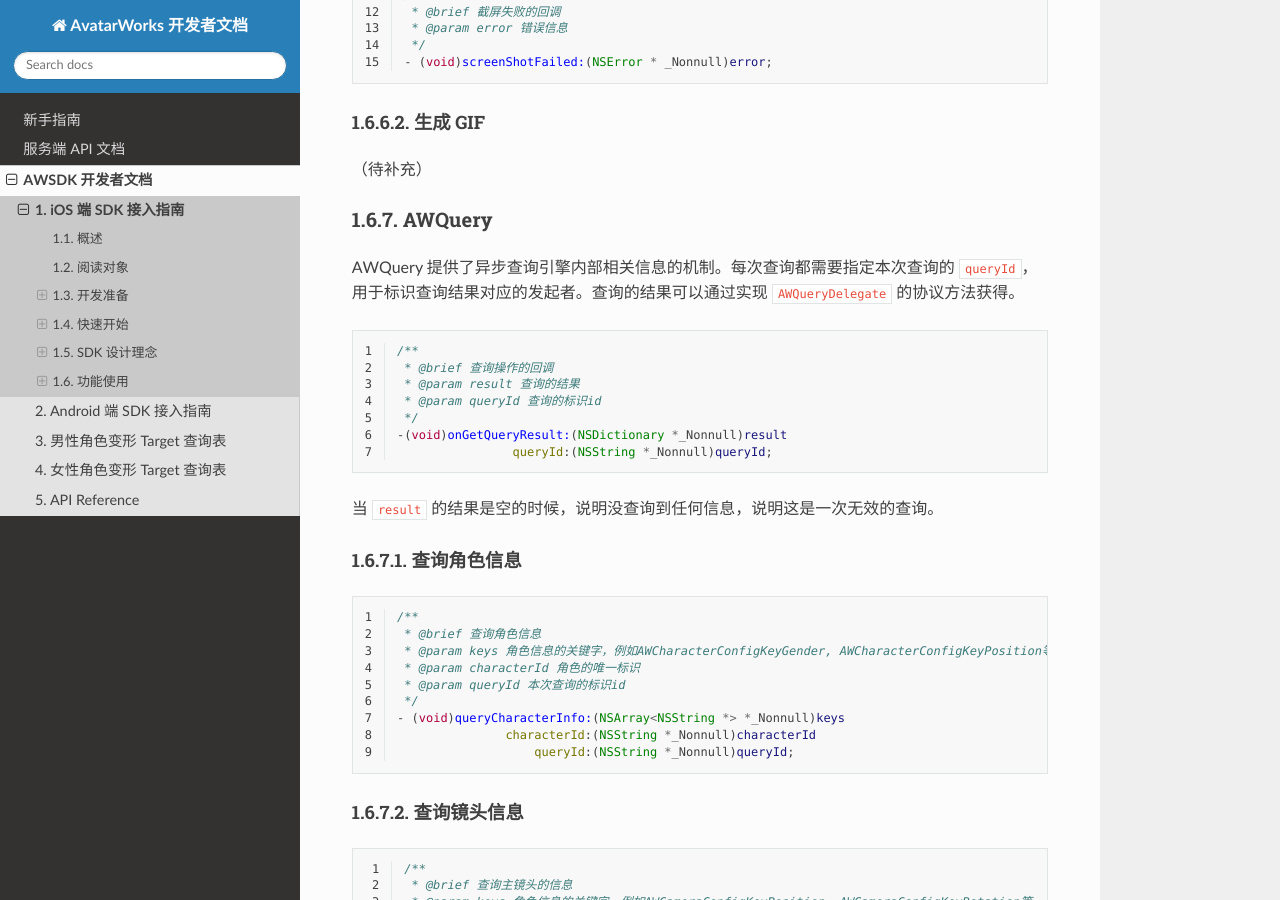
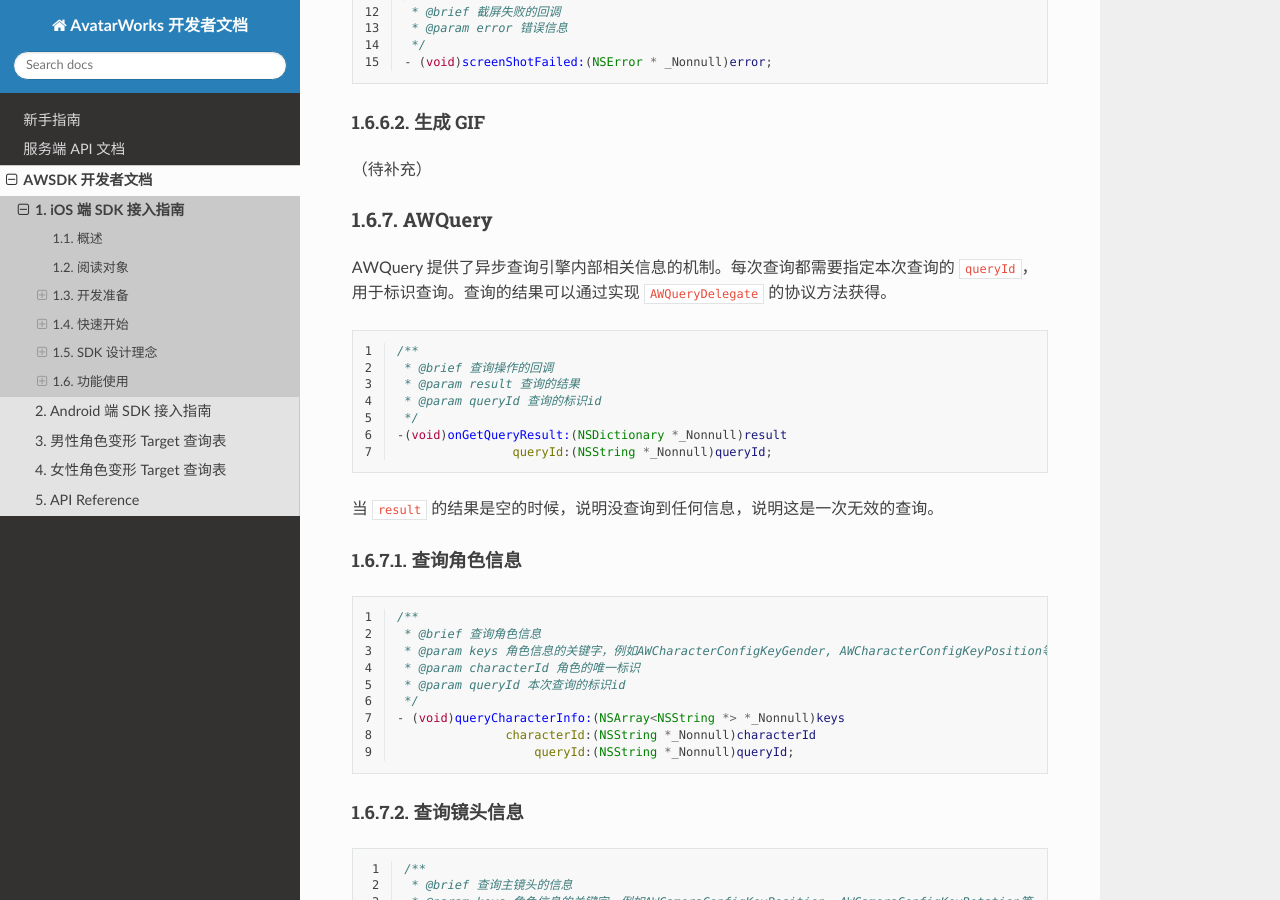
Before and after one commit to avatarworks/doc, a Sphinx documentation site: the page built from source/awsdk/ios.rst, in a window 1280 px wide and 900 px high, scrolled down 15991 px. Built offline with Sphinx 7.4.7 and the Read the Docs theme 2.0.0, drawn with Linux system fonts in a browser that asks for light colours.

Commit message:
Update ios.rst

```diff
--- a/source/awsdk/ios.rst
+++ b/source/awsdk/ios.rst
@@ -742,7 +742,7 @@ AWRecorder 提供了截屏和生成 GIF 的功能。
 AWQuery
 ~~~~~~~~~~~~~~~~~
 
-AWQuery 提供了异步查询引擎内部相关信息的机制。每次查询都需要指定本次查询的 ``queryId``，用于标识查询结果对应的发起者。查询的结果可以通过实现 ``AWQueryDelegate`` 的协议方法获得。
+AWQuery 提供了异步查询引擎内部相关信息的机制。每次查询都需要指定本次查询的 ``queryId``，用于标识查询。查询的结果可以通过实现 ``AWQueryDelegate`` 的协议方法获得。
 
 .. code-block:: objc
    :linenos:
```
